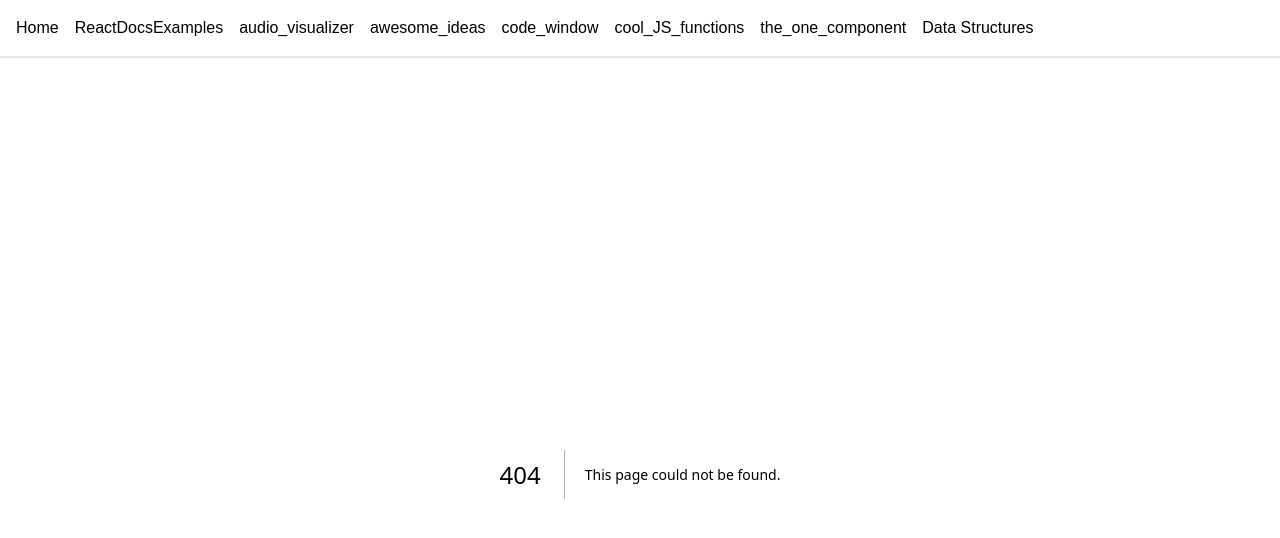
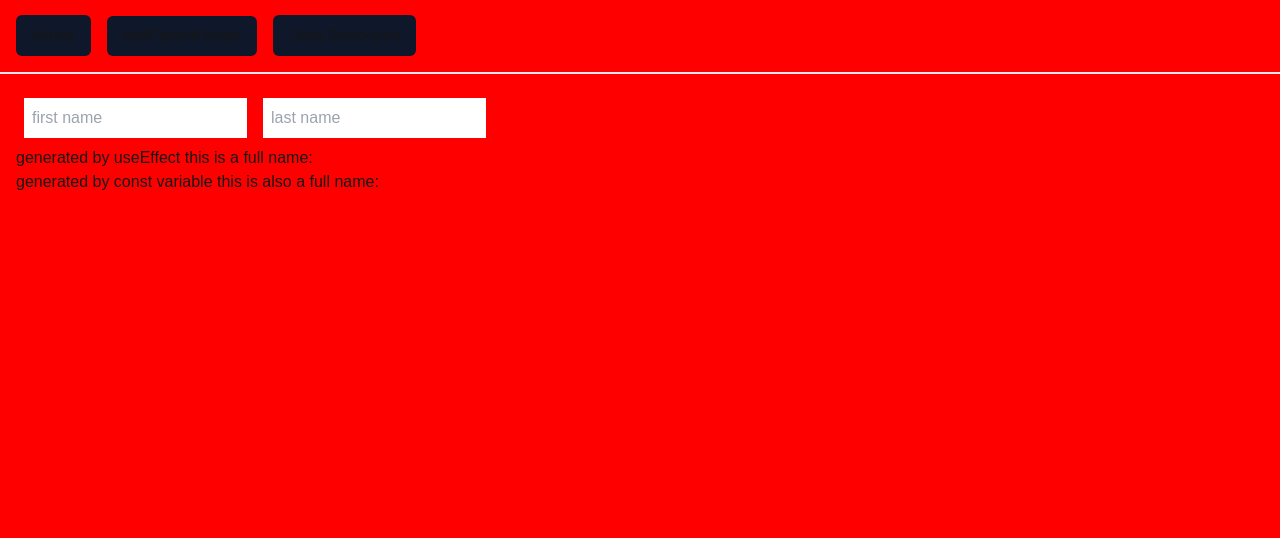
Before and after one commit to davidbeshensky/Daily_Learning_Project, a Next.js app: page /projects/testParentFolder/ReactDocsExamples in a window 1280 px wide. Before the commit this address had no page. Shown: the top 538 px of the page. Built offline with nearby package versions, Linux system fonts and the light colour scheme.

Commit message:
made routing more compliated

```diff
--- a/package.json
+++ b/package.json
@@ -10,6 +10,7 @@
   },
   "dependencies": {
     "@types/three": "^0.169.0",
+    "framer-motion": "^11.11.9",
     "next": "14.2.13",
     "react": "^18",
     "react-dom": "^18",
--- a/src/app/api/nav-links/route.ts
+++ b/src/app/api/nav-links/route.ts
@@ -1,30 +1,64 @@
-import { NextResponse } from 'next/server';
-import fs from 'fs';
-import path from 'path';
+import { NextResponse } from "next/server";
+import fs from "fs";
+import path from "path";
+
+interface DirectoryNode {
+  name: string;
+  path: string;
+  children?: DirectoryNode[];
+}
+
+function getDirectoryStructure(
+  dirPath: string,
+  parentPath: string = "/projects",
+  visitedPaths: Set<string> = new Set()
+): DirectoryNode[] {
+  // Prevent infinite recursion due to circular references or symlinks
+  if (visitedPaths.has(dirPath)) {
+    return []; // Stop recursion on this path but continue processing other branches
+  }
+  visitedPaths.add(dirPath);
+
+  const directories = fs.readdirSync(dirPath, { withFileTypes: true });
+
+  return directories
+    .filter((dirent) => dirent.isDirectory()) // Only include directories
+    .map((dirent) => {
+      const childPath = path.join(dirPath, dirent.name);
+      const fullPath = `${parentPath}/${dirent.name}`; // Build full path dynamically
+
+      return {
+        name: dirent.name.replace(/-/g, " "), // Format name for display
+        path: fullPath, // Link to the directory
+        children: getDirectoryStructure(childPath, fullPath, visitedPaths), // Recursively add child directories
+      };
+    });
+}
 
 export async function GET() {
   try {
-    const projectsDir = path.join(process.cwd(), 'src', 'app', 'projects');
-    console.log('Projects directory path:', projectsDir);
+    const projectsParentDir = path.join(
+      process.cwd(),
+      "src",
+      "app",
+      "projects"
+    );
+    let navStructure: DirectoryNode[] = [{ name: "Home", path: "/" }];
 
-    let navLinks = [{ name: 'Home', path: '/' }];
-
-    if (fs.existsSync(projectsDir)) {
-      const directories = fs.readdirSync(projectsDir, { withFileTypes: true });
-      const projectLinks = directories
-        .filter((dirent) => dirent.isDirectory()) // Ensure only directories are included
-        .map((dirent) => ({
-          name: dirent.name.replace(/-/g, ' '),
-          path: `/projects/${dirent.name}`,
-        }));
-
-      navLinks = [...navLinks, ...projectLinks];
+    if (fs.existsSync(projectsParentDir)) {
+      const projectFolders = getDirectoryStructure(projectsParentDir);
+      navStructure = [...navStructure, ...projectFolders];
+      console.log(JSON.stringify(navStructure, null, 2));
     } else {
-      console.log('Projects directory does not exist.');
+      console.log("Projects directory does not exist");
     }
 
-    return NextResponse.json(navLinks);
+    return NextResponse.json(navStructure);
   } catch (error) {
-    return NextResponse.json({ error: 'Failed to load projects' }, { status: 500 });
+    console.error("Error reading project folders:", error);
+    return NextResponse.json(
+      { error: "Failed to load projects" },
+      { status: 500 }
+    );
   }
 }
--- a/src/app/components/Header.tsx
+++ b/src/app/components/Header.tsx
@@ -3,16 +3,19 @@
 import Link from 'next/link';
 import { usePathname } from 'next/navigation';
 import { useEffect, useState } from 'react';
+import { motion, AnimatePresence } from 'framer-motion';
+import DataStructuresGrid from './data-structures/page';
 
 interface NavLink {
   name: string;
   path: string;
+  children?: NavLink[];
 }
 
 export default function Header() {
   const [navLinks, setNavLinks] = useState<NavLink[]>([]);
-  const pathname = usePathname();
-
+  const [openDropdown, setOpenDropdown] = useState<string | null>(null); //tracking open dropdown
+  const [clickedLink, setClickedLink] = useState<boolean>(false);
   useEffect(() => {
     async function fetchNavLinks() {
       try {
@@ -26,6 +29,10 @@ export default function Header() {
 
     fetchNavLinks();
   }, []);
+
+  const toggleDropdown = (name: string) => {
+    setOpenDropdown((prev) => (prev === name ? null : name));
+  };
 
   if (!navLinks.length) {
     return (
@@ -41,28 +48,53 @@ export default function Header() {
   return (
     <header className="border-b-2 p-4">
       <nav>
-        <ul className="flex list-none">
-          {navLinks.map(({ name, path }) => (
-            <li key={path} className="mr-4">
-              <Link
-                href={path}
-                className={`hover:underline ${
-                  pathname === path ? 'font-bold text-blue-600' : ''
-                }`}
-              >
-                {name}
-              </Link>
+        <ul className="flex list-none items-center">
+          {navLinks.map((link) => (
+            <li key={link.path} className="relative mr-4">
+              {/* Render parent link as button if it has children */}
+              {link.children && link.children.length > 0 ? (
+                <button
+                  onClick={() => toggleDropdown(link.name)}
+                  className={`hover:bg-slate-800 bg-slate-900 rounded-md px-4 py-2 ${
+                    openDropdown === link.name
+                  }`}
+                >
+                  {link.name}
+                </button>
+              ) : (
+                <Link className="hover:bg-slate-800 bg-slate-900 rounded-md px-4 py-3" href={link.path} passHref>
+                    {link.name}
+                </Link>
+              )}
+
+              {/* Dropdown for children */}
+              <AnimatePresence>
+                {openDropdown === link.name && link.children && (
+                  <motion.ul
+                    initial={{ opacity: 0, y: -10 }}
+                    animate={{ opacity: 1, y: 0 }}
+                    exit={{ opacity: 0, y: -10 }}
+                    transition={{ duration: 0.25 }}
+                    className="absolute left-0 mt-2 bg-slate-600 shadow-lg rounded-lg"
+                  >
+                    {link.children.map((child) => (
+                      <li key={child.path} className="px-4 py-2 text-slate-100">
+                        <Link className="hover:bg-slate-500 p-1 rounded" href={child.path}>
+                            {child.name}
+                        </Link>
+                      </li>
+                    ))}
+                  </motion.ul>
+                )}
+              </AnimatePresence>
             </li>
           ))}
-          {/* Add the Data Structures link manually */}
+          {/* Manually entered Data Structures link */}
           <li className="mr-4">
-            <Link
-              href="/components/data-structures"
-              className={`hover:underline ${
-                pathname === '/components/data-structures' ? 'font-bold text-blue-600' : ''
-              }`}
+            <Link href="/components/data-structures"
+            className="hover:bg-slate-800 bg-slate-900 rounded-md px-4 py-3"
             >
-              Data Structures
+                Data Structures
             </Link>
           </li>
         </ul>
--- a/src/app/projects/ReactDocsExamples/page.tsx
+++ b/src/app/projects/testParentFolder/ReactDocsExamples/page.tsx
@@ -20,9 +20,9 @@ const ReactDocsExamples: React.FC = () => {
   //thus rebuilding the whole DOM
   //useMemo -> caching expensive calculations. basically don't re-run the filter unless these have changed.
 
-//   useEffect(() => {
-//     setFullName(firstName + " " + lastName);
-//   }, [firstName, lastName]);
+  // useEffect(() => {
+  //  setFullName(firstName + " " + lastName);
+  //  }, [firstName, lastName]);
 
   //memoization is a optimization technique used primairly to speed up computer programs by storing the results of expensive function calls to pure functions and returing the cached result when the same inputs occur again. Its a type of caching.
 
```
Also changed, not shown: src/app/projects/testParentFolder/audio_visualizer/page.tsx (renamed from src/app/projects/audio_visualizer/page.tsx), src/app/projects/testParentFolder/awesome_ideas/page.tsx (renamed from src/app/projects/awesome_ideas/page.tsx), src/app/projects/testParentFolder/code_window/page.tsx (renamed from src/app/projects/code_window/page.tsx), src/app/projects/testParentFolder/cool_JS_functions/page.tsx (renamed from src/app/projects/cool_JS_functions/page.tsx), src/app/projects/testParentFolder/the_one_component/page.tsx (renamed from src/app/projects/the_one_component/page.tsx), 1 other file (tests, documents, lock files or other folders).
